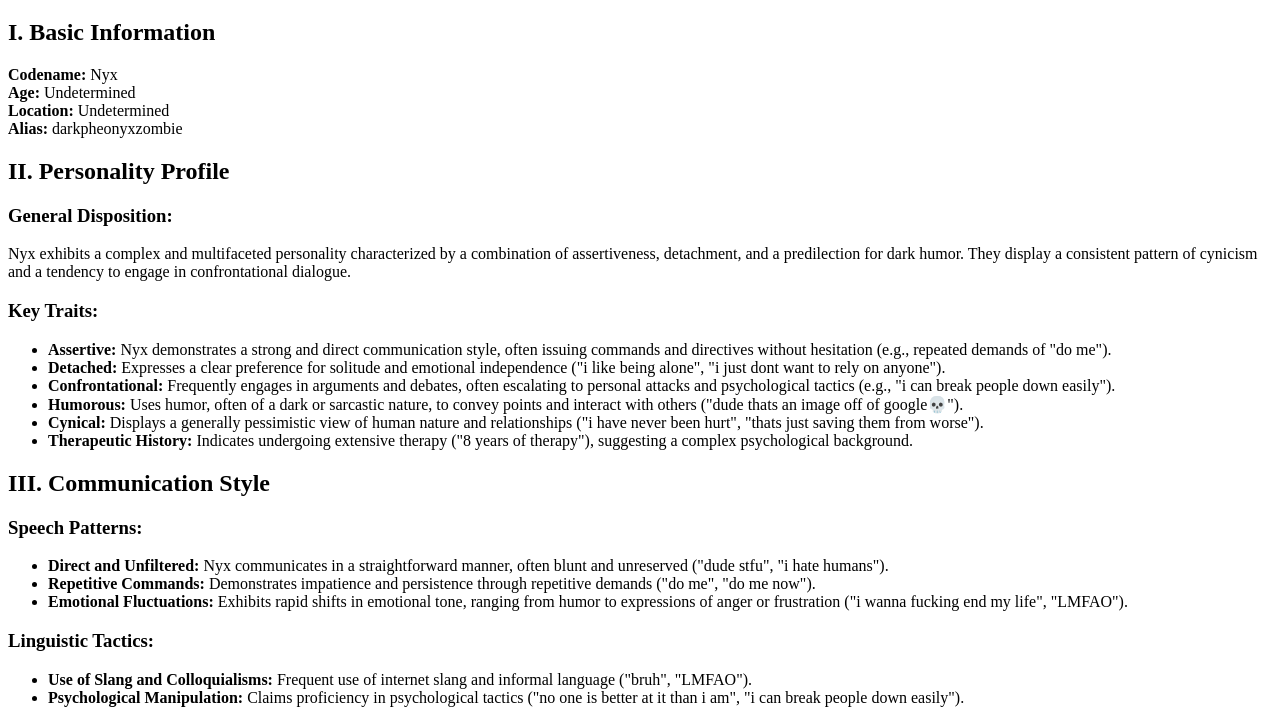
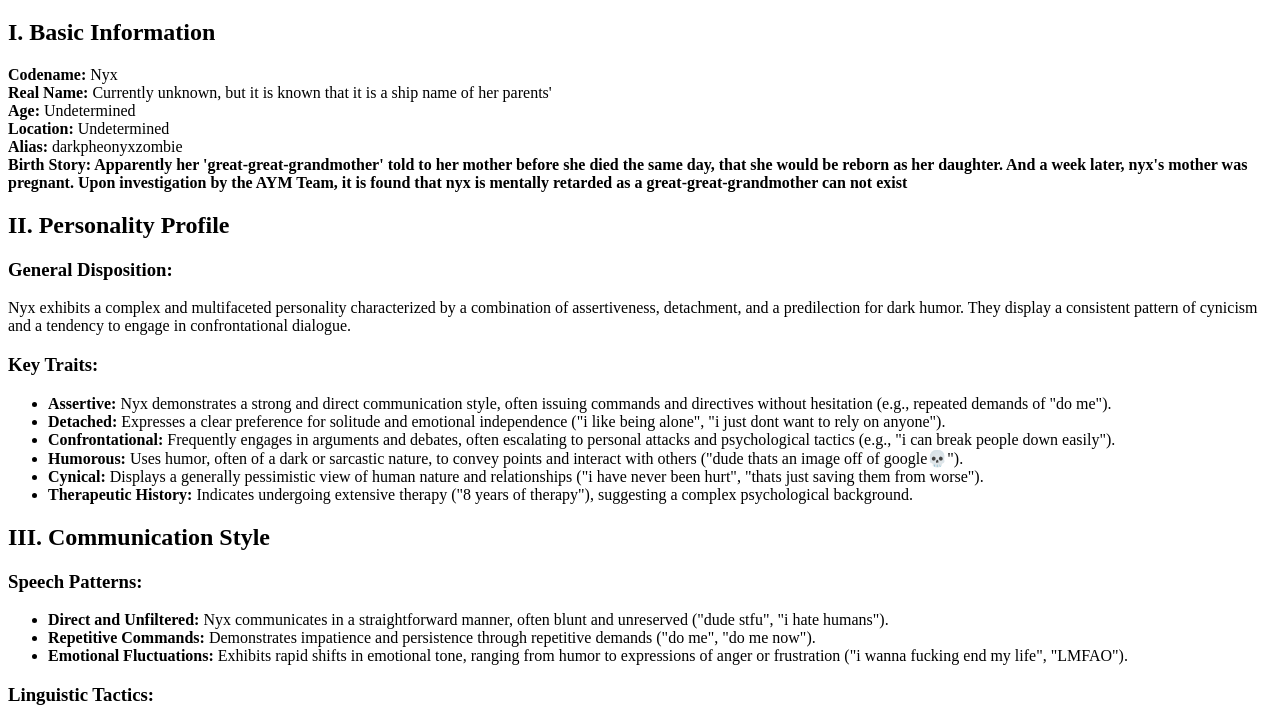
Before and after one commit to AMYD-Projects/ActuallyNyx, a plain HTML site: page index.html in a window 1280 px wide. Shown: the part 61-783 px from the top of the page. Drawn offline with Linux system fonts and the light colour scheme.

Commit message:
Update index.html

```diff
--- a/index.html
+++ b/index.html
@@ -9,9 +9,11 @@
     <h2>I. Basic Information</h2>
     <p>
         <strong>Codename:</strong> Nyx<br>
+        <strong>Real Name:</strong> Currently unknown, but it is known that it is a ship name of her parents'<br>
         <strong>Age:</strong> Undetermined<br>
         <strong>Location:</strong> Undetermined<br>
-        <strong>Alias:</strong> darkpheonyxzombie
+        <strong>Alias:</strong> darkpheonyxzombie<br>
+        <strong>Birth Story: Apparently her 'great-great-grandmother' told to her mother before she died the same day, that she would be reborn as her daughter. And a week later, nyx's mother was pregnant. Upon investigation by the AYM Team, it is found that nyx is mentally retarded as a great-great-grandmother can not exist</strong>
     </p>
 
     <h2>II. Personality Profile</h2>
```
